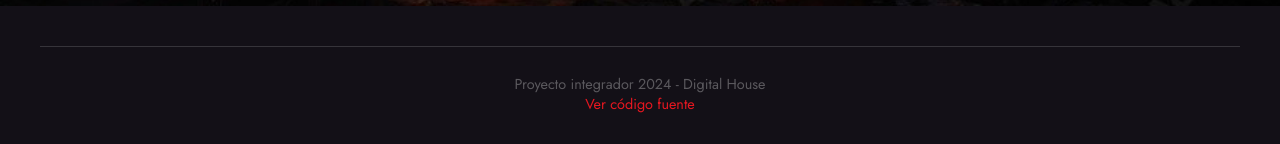
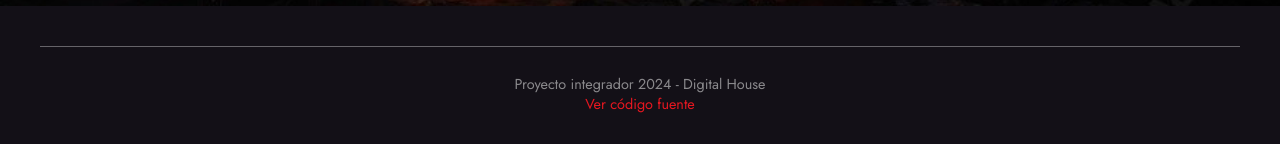
Before and after one commit to proyecto-dnd/frontend, a Next.js app: page /auth/login in a window 1280 px wide. Shown: the part 794-938 px from the top of the page. Built offline with nearby package versions, Linux system fonts and the light colour scheme.

Commit message:
Arreglando footer en login

```diff
--- a/src/app/(pages)/auth/login/page.module.css
+++ b/src/app/(pages)/auth/login/page.module.css
@@ -1,5 +1,8 @@
-.main{
-  background: no-repeat url("../../../../../public/assets/auth/1000_F_618780011_iMzEF2kjrkqtiM5pc7TfrNfIHKOOgfDU.jpg");
+.main {
+  background: no-repeat url("/assets/auth/1000_F_618780011_iMzEF2kjrkqtiM5pc7TfrNfIHKOOgfDU.jpg");
   background-size: cover;
   height: 100vh;
+
+  --line-color: rgba(255, 255, 255, .35);
+  --text-copy: rgba(255, 255, 255, .5);
 }
```
